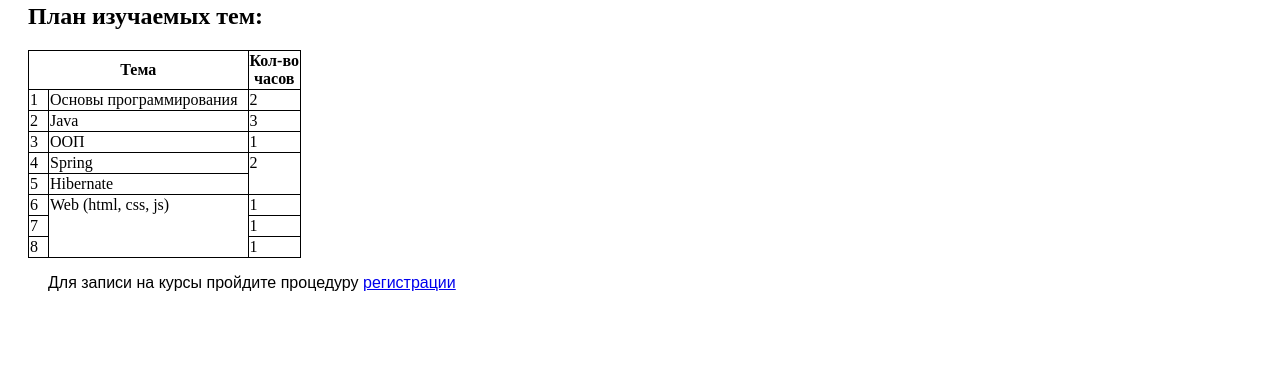
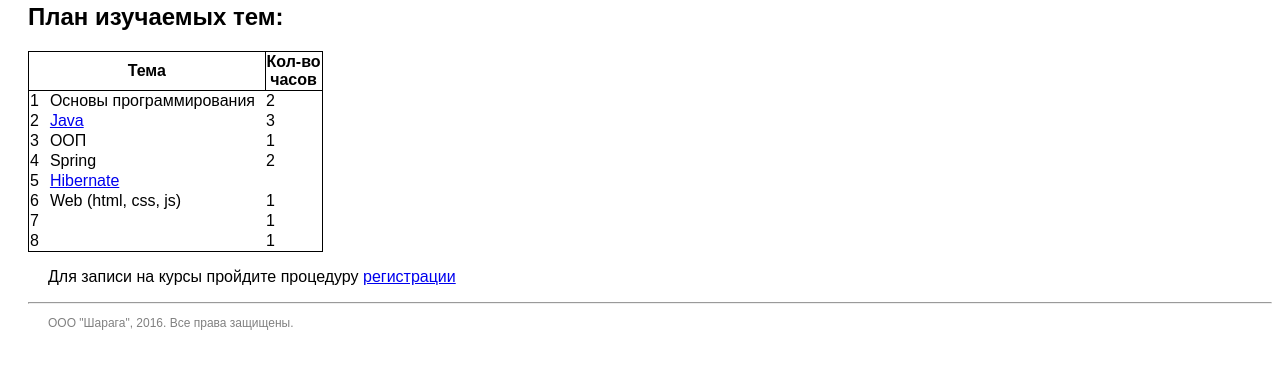
Before and after one commit to bonkiApp/academit, a plain HTML site: page IntroHtml/index.html in a window 1280 px wide. Shown: the part 237-606 px from the top of the page. Drawn offline with Linux system fonts and the light colour scheme.

Commit message:
бэкап

```diff
--- a/IntroHtml/index.html
+++ b/IntroHtml/index.html
@@ -24,44 +24,44 @@
         <th class="th1">Кол-во <br>часов</th>
     </tr>
     <tr>
-        <td>1</td>
-        <td>Основы программирования</td>
-        <td>2</td>
+        <td class=".td1">1</td>
+        <td class=".td1">Основы программирования</td>
+        <td class=".td1">2</td>
     </tr>
     <tr>
-        <td>2</td>
-        <td>Java</td>
-        <td>3</td>
+        <td class=".td1">2</td>
+        <td class=".td1"><a href="https://ru.wikipedia.org/wiki/Java">Java</a></td>
+        <td class=".td1">3</td>
     </tr>
     <tr>
-        <td>3</td>
-        <td>ООП</td>
-        <td>1</td>
+        <td class=".td1">3</td>
+        <td class=".td1">ООП</td>
+        <td class=".td1">1</td>
     </tr>
     <tr>
-        <td>4</td>
-        <td>Spring</td>
-        <td rowspan="2">2</td>
+        <td class=".td1">4</td>
+        <td class=".td1">Spring</td>
+        <td rowspan="2" class=".td1">2</td>
     </tr>
     <tr>
-        <td>5</td>
-        <td>Hibernate</td>
+        <td class=".td1">5</td>
+        <td class=".td1"><a href="http://hibernate.org/"> Hibernate</a></td>
         <!--<td></td>-->
     </tr>
     <tr>
-        <td>6</td>
-        <td rowspan="3">Web (html, css, js)</td>
-        <td>1</td>
+        <td class=".td1">6</td>
+        <td rowspan="3" class=".td1">Web (html, css, js)</td>
+        <td class=".td1">1</td>
     </tr>
     <tr>
-        <td>7</td>
+        <td class=".td1">7</td>
         <!--<td></td>-->
-        <td>1</td>
+        <td class=".td1">1</td>
     </tr>
     <tr>
-        <td>8</td>
+        <td class=".td1">8</td>
         <!--<td></td>-->
-        <td>1</td>
+        <td class=".td1">1</td>
     </tr>
 
 
@@ -69,5 +69,7 @@
 
 
 <p>Для записи на курсы пройдите процедуру <a href="Registration.html">регистрации</a></p>
+<hr>
+<p class="copyright">ООО "Шарага", 2016. Все права защищены.</p>
 </body>
 </html>
--- a/IntroHtml/src/formStyle.css
+++ b/IntroHtml/src/formStyle.css
@@ -26,12 +26,14 @@ p {
 .th1 {
     border: 1px solid black;
 }
-td {
-    border: 1px solid black;
+.td1 {
+    border: 5px solid black;
+
 }
 
 body {
     padding-left: 20px;
+    font-family: Arial, Verdana, sans-serif;
     font-size: 16px;
 }
 table {
@@ -54,7 +56,7 @@ td {
 }
 
 #text-field{
-    border:0px;
+    border:1px;
     /*width:150px;*/
     /*height:500px;*/
     float:left;
@@ -67,3 +69,8 @@ td {
     float:left; /* Выравнивание по левому краю */
     margin: 7px 7px 7px 0; /* Отступы вокруг картинки */
 }
+
+.copyright {
+    font-size: 12px;
+    color: gray;
+}
```
